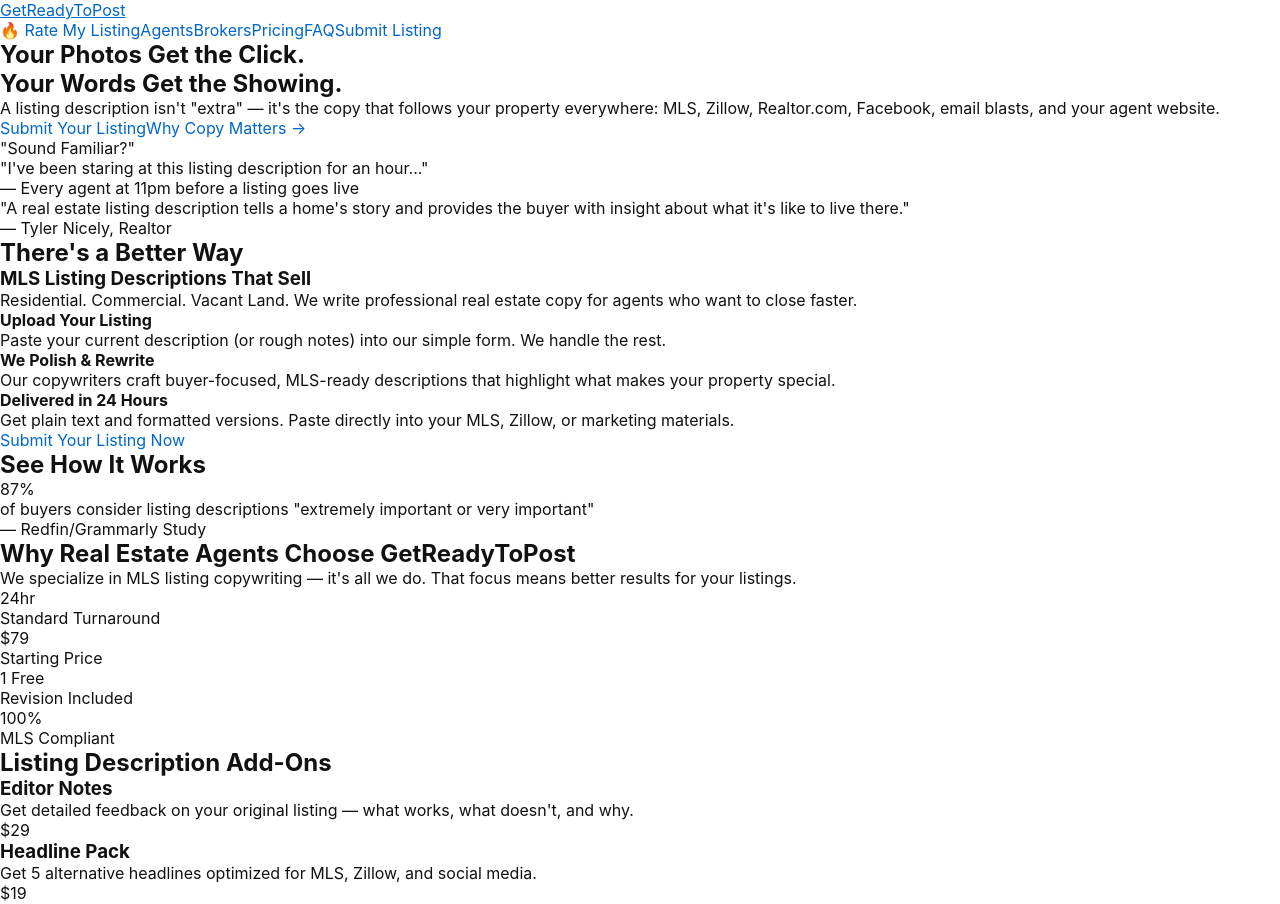
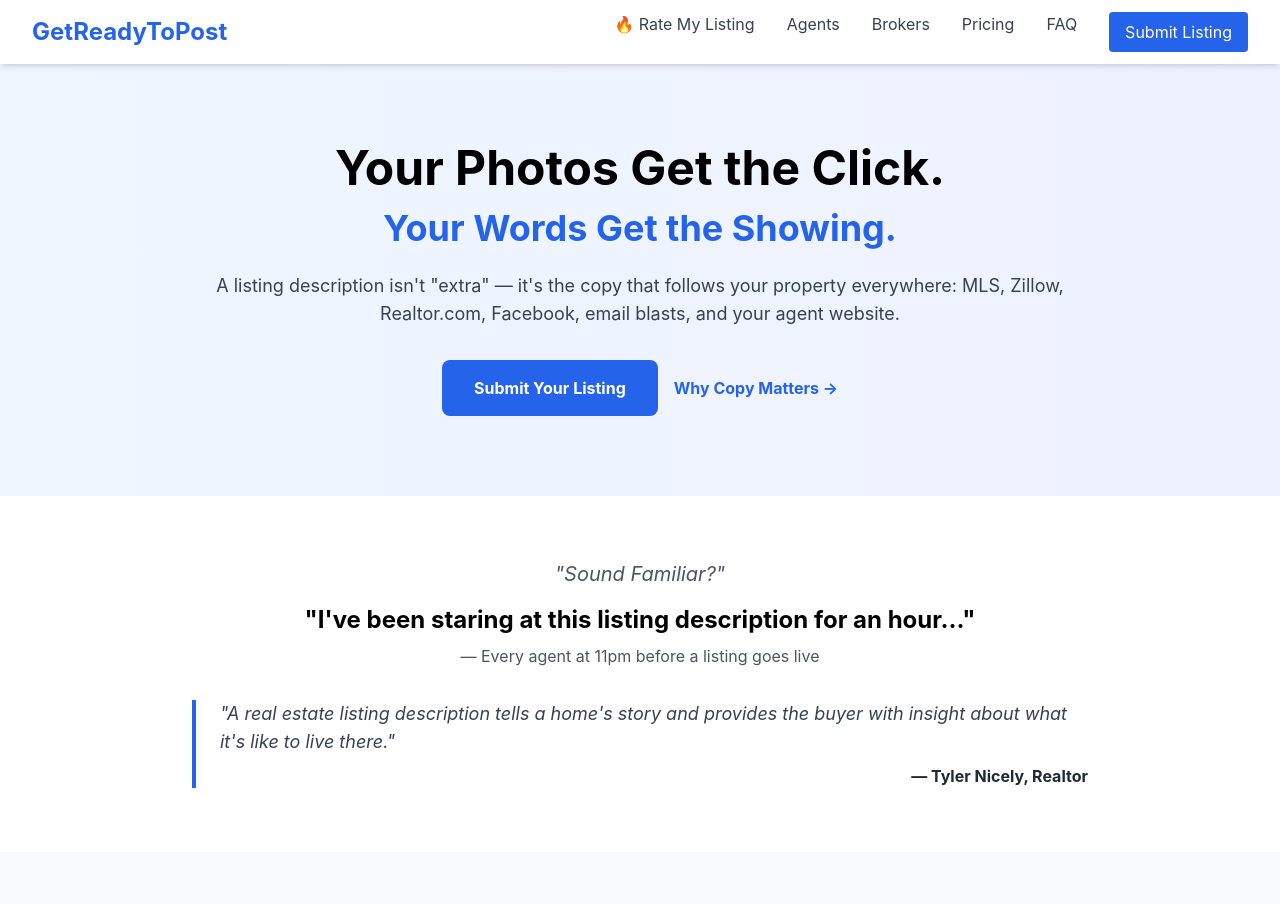
Before and after one commit to idxrealty-wq/getreadytopost.com, a Next.js app: page / in a window 1280 px wide. Shown: the top 904 px of the page. Built offline with nearby package versions, Linux system fonts and the light colour scheme.

Commit message:
Add Tailwind CSS configuration

```diff
--- /dev/null
+++ b/postcss.config.js
@@ -0,0 +1,6 @@
+module.exports = {
+  plugins: {
+    tailwindcss: {},
+    autoprefixer: {},
+  },
+}
--- a/src/styles/globals.css
+++ b/src/styles/globals.css
@@ -1,34 +1,11 @@
-* {
-  margin: 0;
-  padding: 0;
-  box-sizing: border-box;
-}
+@tailwind base;
+@tailwind components;
+@tailwind utilities;
 
-html,
 body {
   font-family: -apple-system, BlinkMacSystemFont, 'Segoe UI', 'Roboto', 'Oxygen',
-    'Ubuntu', 'Cantarell', 'Fira Sans', 'Droid Sans', 'Helvetica Neue',
-    sans-serif;
+    'Ubuntu', 'Cantarell', 'Fira Sans', 'Droid Sans',
+    'Helvetica Neue', sans-serif;
   -webkit-font-smoothing: antialiased;
   -moz-osx-font-smoothing: grayscale;
-  background: #fff;
-  color: #111;
 }
-
-a {
-  color: #0066cc;
-  text-decoration: none;
-}
-
-a:hover {
-  text-decoration: underline;
-}
-
-button {
-  font-family: inherit;
-}
-
-textarea,
-input {
-  font-family: inherit;
-}
--- /dev/null
+++ b/tailwind.config.js
@@ -0,0 +1,12 @@
+/** @type {import('tailwindcss').Config} */
+module.exports = {
+  content: [
+    './src/pages/**/*.{js,ts,jsx,tsx,mdx}',
+    './src/components/**/*.{js,ts,jsx,tsx,mdx}',
+    './src/app/**/*.{js,ts,jsx,tsx,mdx}',
+  ],
+  theme: {
+    extend: {},
+  },
+  plugins: [],
+}
```
Also changed, not shown: 1 other file (tests, documents, lock files or other folders).
